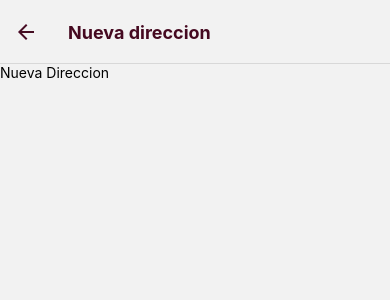
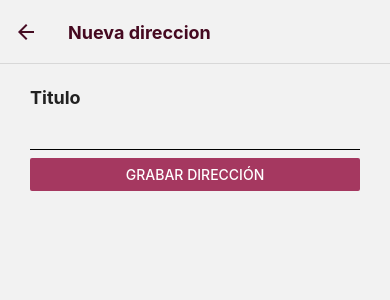
Before and after one commit to sotopro/cameraexample, a React Native app: screen /Nuevo in a window 390 px wide. Shown: the top 300 px of the page. Built offline with nearby package versions, Linux system fonts and the light colour scheme.

Commit message:
create action add palce

```diff
--- /dev/null
+++ b/src/models/Places.js
@@ -0,0 +1,8 @@
+class Place {
+    constructor (id, title) {
+        this.id = id.toString()
+        this.title = title
+    }
+}
+
+export default Place
--- a/src/screens/NewPlaceScreen.js
+++ b/src/screens/NewPlaceScreen.js
@@ -1,17 +1,51 @@
-import React from 'react'
-import { View, Text, StyleSheet } from 'react-native'
+import React, {useState} from 'react'
+import { View, Text, StyleSheet, TextInput, ScrollView, Button } from 'react-native'
+import  { COLORS } from '../constants'
+import { useDispatch } from 'react-redux'
+import { addPlace } from '../store/places.actions'
+const NewPlaceScreen = ({ navigation }) => {
+    const dispatch = useDispatch()
+    const [title, setTitle] = useState('')
 
-const NewPlaceScreen = () => {
+    const handleTitleChange = (text) =>  setTitle(text)
+
+    const handleSave = () => {
+        dispatch(addPlace(title))
+        navigation.navigate('Direcciones')
+    }
+
     return (
-        <View style={styles.container}>
-            <Text>Nueva Direccion</Text>
-        </View>
+        <ScrollView>
+            <View style={styles.container}>
+                <Text style={styles.label}>Titulo</Text>
+                <TextInput
+                    style={styles.input}
+                    onChangeText={handleTitleChange}
+                    value={title}
+                    />
+                <Button title="Grabar dirección" color={COLORS.MAROON} onPress={() => handleSave()} />
+            </View>
+        </ScrollView>
     )
 }
 
 const styles = StyleSheet.create({
     container: {
-        flex: 1
+        flex: 1,
+        marginHorizontal: 30,
+        marginVertical: 15
+    },
+    label: {
+        fontSize: 18,
+        marginVertical: 8,
+        color: '#212121',
+        fontWeight: 'bold'
+    },
+    input: {
+        borderBottomColor: 'black',
+        borderBottomWidth: 1,
+        marginVertical: 8,
+        padding: 4
     }
 })
 
--- a/src/store/places.reducer.js
+++ b/src/store/places.reducer.js
@@ -1,7 +1,19 @@
+import { ADD_PLACE } from "./places.actions"
+import Place from "../models/Places"
+
 const initialState = {
     places: []
 }
 
 export default (state = initialState, action) => {
-    return state
+    switch (action.type) {
+        case ADD_PLACE:
+            const newPlace = new Place(Date.now(), action.payload.title)
+            return {
+                ...state,
+                places: state.places.concat(newPlace)
+            }
+        default:
+            return state
+    }
 }
```
